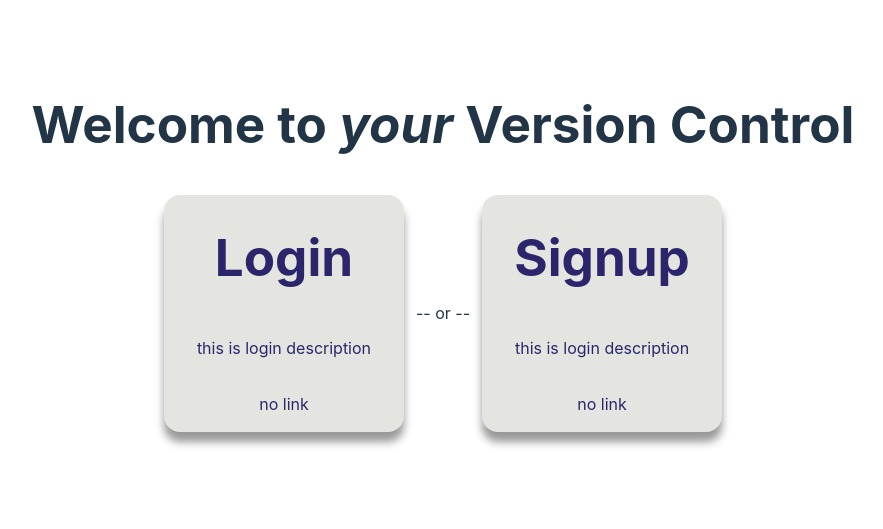
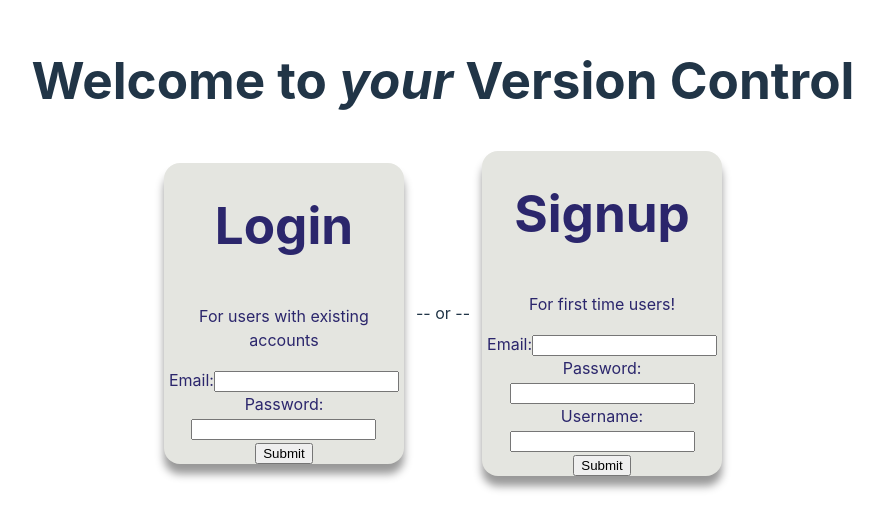
Before and after one commit to soupshell/CPSC304-Version-Control-Project, a React (Vite) app in the folder frontend/: page / in a window 1280 px wide. Shown: the part 149-678 px from the top of the page, without its empty margins (197-1080 px from the left). Built offline with nearby package versions, Linux system fonts and the light colour scheme.

Commit message:
Added react-router-dom

```diff
--- a/frontend/package.json
+++ b/frontend/package.json
@@ -11,7 +11,8 @@
   },
   "dependencies": {
     "react": "^18.3.1",
-    "react-dom": "^18.3.1"
+    "react-dom": "^18.3.1",
+    "react-router-dom": "^6.25.1"
   },
   "devDependencies": {
     "@types/react": "^18.3.3",
--- a/frontend/src/components/AuthBox.jsx
+++ b/frontend/src/components/AuthBox.jsx
@@ -1,20 +1,34 @@
+import { useState } from 'react';
 
 function AuthBox(props) {
    const title = props.title;
-   const description = 'this is login description';
-   const buttonText = 'no link';
-   const link = 'no';
-
+   const description = (title && title == 'Login') ? "For users with existing accounts" : "For first time users!";
+   const handleSubmit = () => {
+      console.log(title + " submitted.")
+   };
+   const [formValues, setFormValues] = useState({});
+   const handleChange = (e) => {
+    setFormValues({[e.target.id]:e.target.value});
+    console.log(formValues);
+   }
 
    return (
    <div className="card-container">
       {title && <h1 >{title}</h1>}
-      {description && <p >{description}</p>}
-      {buttonText && link && (
-        <p>
-          {buttonText}
-        </p>
-      )}
+      <p >{description}</p>
+      <form onSubmit={handleSubmit}>
+      <label> Email:
+        <input type="text" onChange={handleChange} />
+      </label>
+      <label> Password:
+        <input type="password" onChange={handleChange} />
+      </label>
+      {title != 'Login' &&
+          <label> Username:
+            <input type="text" onChange={handleChange} />
+          </label>}
+      <input type="submit" value="Submit" />
+      </form>
     </div>
    )
  }
```
Also changed, not shown: 2 other files (tests, documents, lock files or other folders).
